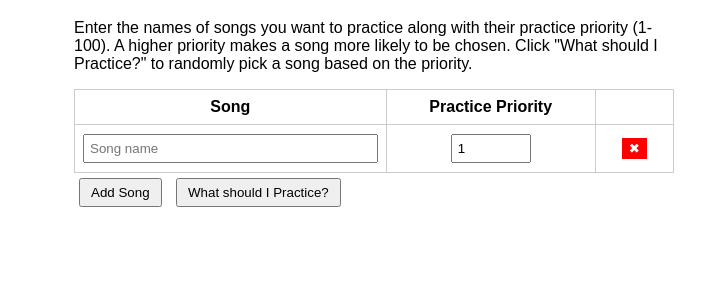
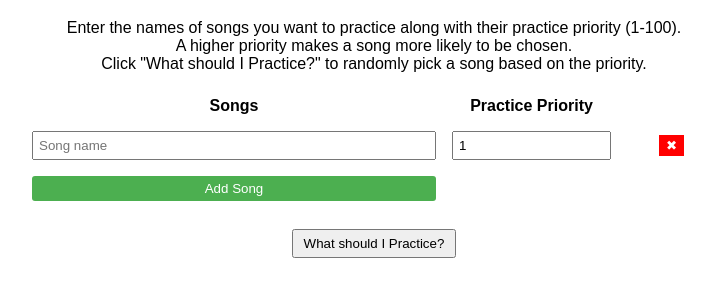
Before and after one commit to adevine/practice-roulette, a plain HTML site: page index.html in a window 1280 px wide. Shown: the part 61-358 px from the top of the page, without its empty margins (266-981 px from the left). Drawn offline with Linux system fonts and the light colour scheme.

Commit message:
Last styling fix

```diff
--- a/index.html
+++ b/index.html
@@ -13,8 +13,11 @@
         .container {
             width: 80%;
             margin: auto;
-            max-width: 600px;
+            max-width: 700px;
             text-align: left;
+        }
+        .instructions {
+            text-align: center;
         }
         table {
             width: 100%;
@@ -22,7 +25,6 @@
             margin-top: 10px;
         }
         th, td {
-            border: 1px solid #ccc;
             padding: 8px;
             text-align: center;
         }
@@ -32,12 +34,11 @@
             box-sizing: border-box;
         }
         .priority {
-            width: 80px;
+            width: 100%;
         }
         button {
             cursor: pointer;
             padding: 5px 10px;
-            margin: 5px;
         }
         .delete-btn {
             background-color: red;
@@ -45,33 +46,54 @@
             border: none;
             padding: 3px 7px;
         }
+        .actions {
+            display: flex;
+            justify-content: center;
+            margin-top: 20px;
+        }
         #result {
             font-size: 1.2em;
             font-weight: bold;
             margin-top: 20px;
+            text-align: center;
+        }
+        .add-song-btn {
+            width: 100%;
+            cursor: pointer;
+            padding: 5px;
+            background-color: #4caf50;
+            color: white;
+            border: none;
+            border-radius: 3px;
         }
     </style>
 </head>
 <body>
     <h1>Practice Roulette</h1>
     <div class="container">
-        <p>Enter the names of songs you want to practice along with their practice priority (1-100). A higher priority makes a song more likely to be chosen. Click "What should I Practice?" to randomly pick a song based on the priority.</p>
+        <p class="instructions">Enter the names of songs you want to practice along with their practice priority (1-100).<br/>A higher priority makes a song more likely to be chosen.<br/>Click "What should I Practice?" to randomly pick a song based on the priority.</p>
 
         <table id="songTable">
             <thead>
                 <tr>
-                    <th>Song</th>
-                    <th>Practice Priority</th>
-                    <th></th>
+                    <th width="60%">Songs</th>
+                    <th width="25%">Practice Priority</th>
+                    <th width="15%"></th>
                 </tr>
             </thead>
             <tbody>
                 <!-- Rows will be added dynamically here -->
             </tbody>
+            <tfoot>
+                <tr>
+                    <td><button class="add-song-btn" onclick="addSongRow()">Add Song</button></td>
+                </tr>
+            </tfoot>
         </table>
 
-        <button onclick="addSongRow()">Add Song</button>
-        <button onclick="pickSong()">What should I Practice?</button>
+        <div class="actions">
+            <button onclick="pickSong()">What should I Practice?</button>
+        </div>
         <p id="result"></p>
     </div>
 
```
